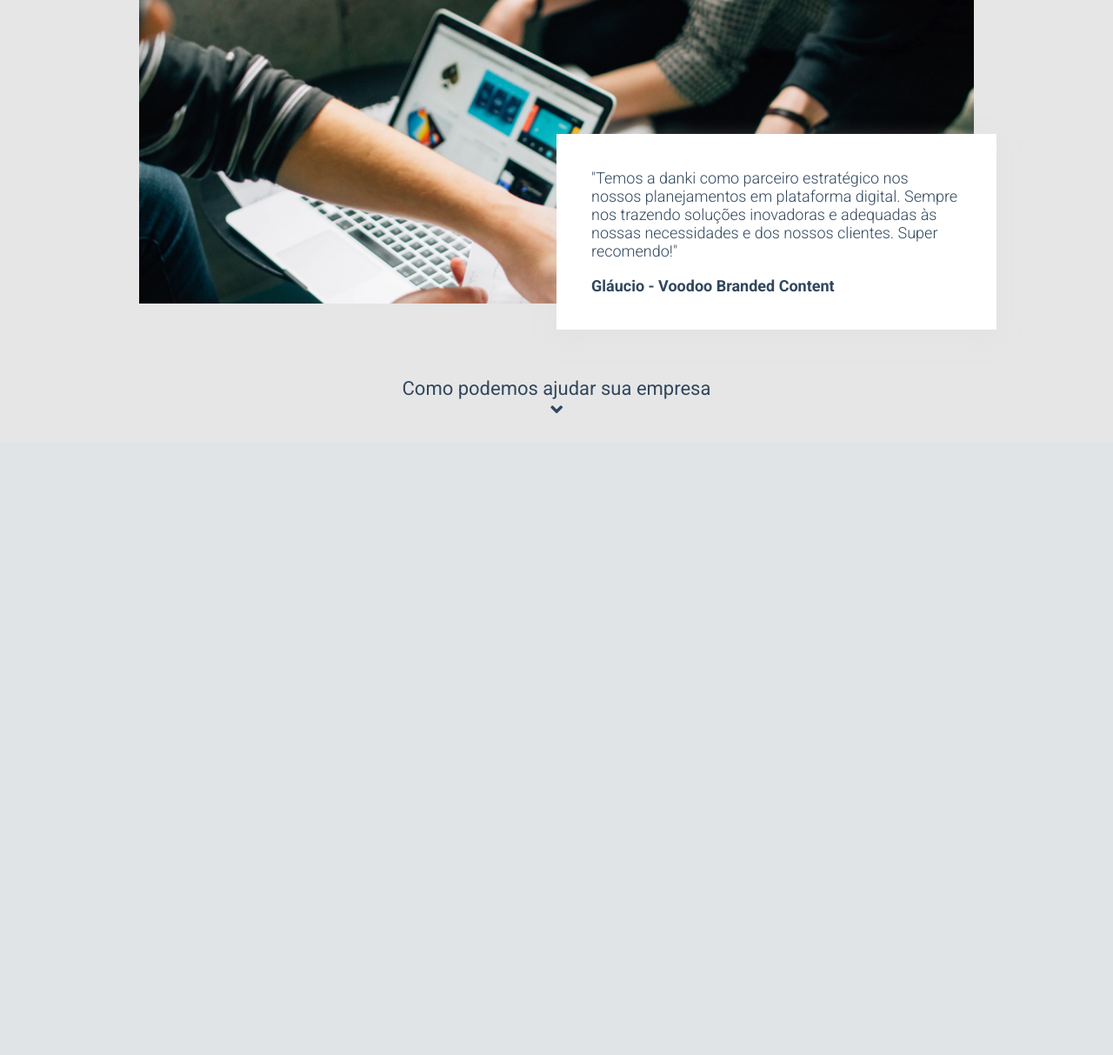
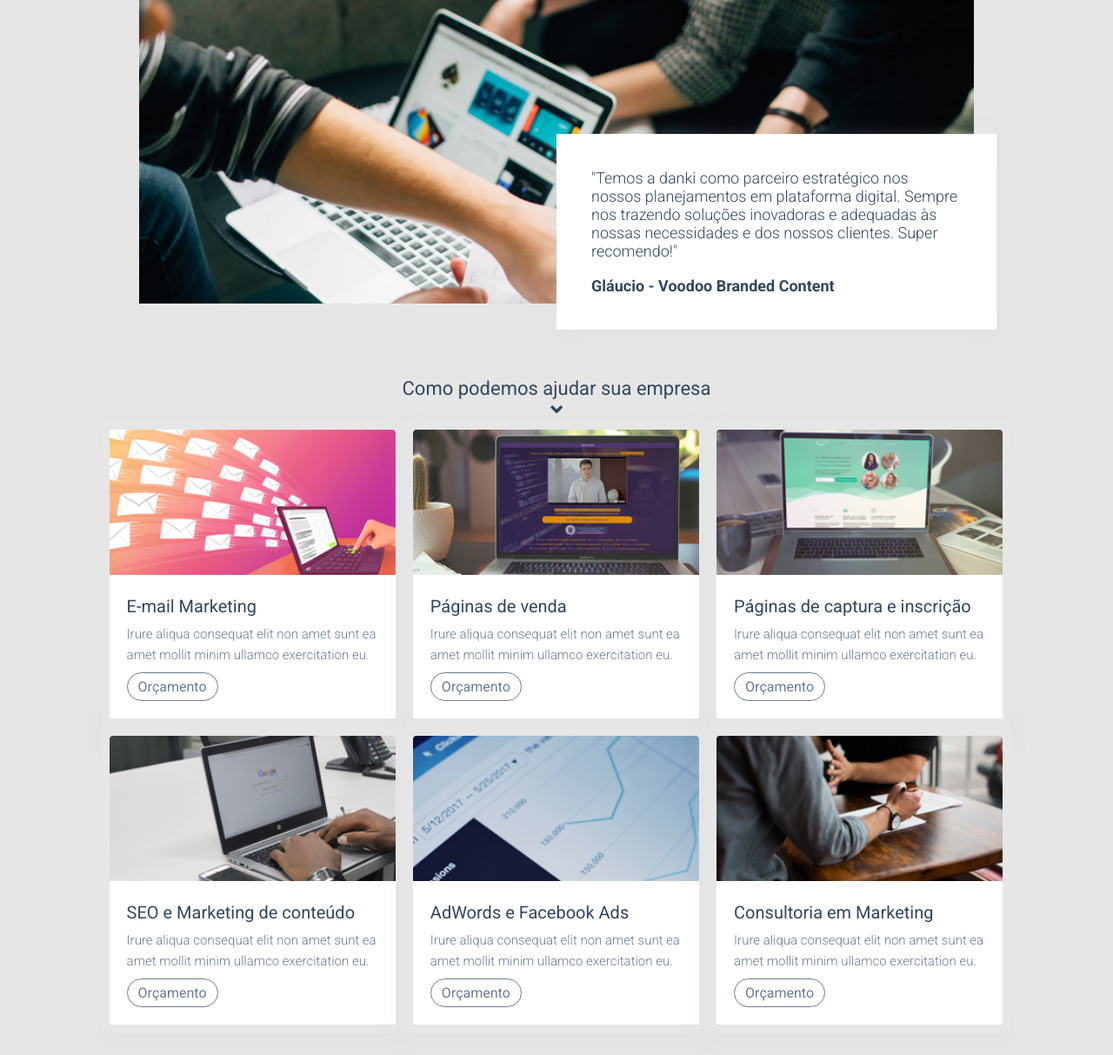
Before and after one commit to Kausinho/projeto_10, a PHP site: page / in a window 1280 px wide. Shown: the part 1081-2294 px from the top of the page at 87% size. Before the commit the page ends 1557 px from the top, so only its background shows below. Run offline with PHP 8.4, Linux system fonts and the light colour scheme.

Commit message:
Update index.php

```diff
--- a/index.php
+++ b/index.php
@@ -81,6 +81,61 @@
             <div class="title-servicos">
                 <h3>Como podemos ajudar sua empresa<br /><i class="fa fa-angle-down"></i></h3>
             </div><!--title-servicos-->
+            <div class="flex-servicos">
+                <div class="box-servico">
+                    <img src="images/img3.jpg" />
+                    <div class="box-servico-wraper">
+                        <h2>E-mail Marketing</h2>
+                        <p>Irure aliqua consequat elit non amet sunt ea amet mollit minim ullamco exercitation eu.</p>
+                        <a href="#">Orçamento</a>
+                    </div><!--box-servico-wraper-->
+                </div><!--box-servico-->
+
+                <div class="box-servico">
+                    <img src="images/img1.jpg" />
+                    <div class="box-servico-wraper">
+                        <h2>Páginas de venda</h2>
+                        <p>Irure aliqua consequat elit non amet sunt ea amet mollit minim ullamco exercitation eu.</p>
+                        <a href="#">Orçamento</a>
+                    </div><!--box-servico-wraper-->
+                </div><!--box-servico-->
+
+                <div class="box-servico">
+                    <img src="images/img2.jpg" />
+                    <div class="box-servico-wraper">
+                        <h2>Páginas de captura e inscrição</h2>
+                        <p>Irure aliqua consequat elit non amet sunt ea amet mollit minim ullamco exercitation eu.</p>
+                        <a href="#">Orçamento</a>
+                    </div><!--box-servico-wraper-->
+                </div><!--box-servico-->
+
+                <div class="box-servico">
+                    <img src="images/img4.jpg" />
+                    <div class="box-servico-wraper">
+                        <h2>SEO e Marketing de conteúdo</h2>
+                        <p>Irure aliqua consequat elit non amet sunt ea amet mollit minim ullamco exercitation eu.</p>
+                        <a href="#">Orçamento</a>
+                    </div><!--box-servico-wraper-->
+                </div><!--box-servico-->
+
+                <div class="box-servico">
+                    <img src="images/img5.jpg" />
+                    <div class="box-servico-wraper">
+                        <h2>AdWords e Facebook Ads</h2>
+                        <p>Irure aliqua consequat elit non amet sunt ea amet mollit minim ullamco exercitation eu.</p>
+                        <a href="#">Orçamento</a>
+                    </div><!--box-servico-wraper-->
+                </div><!--box-servico-->
+
+                <div class="box-servico">
+                    <img src="images/img6.jpg" />
+                    <div class="box-servico-wraper">
+                        <h2>Consultoria em Marketing</h2>
+                        <p>Irure aliqua consequat elit non amet sunt ea amet mollit minim ullamco exercitation eu.</p>
+                        <a href="#">Orçamento</a>
+                    </div><!--box-servico-wraper-->
+                </div><!--box-servico-->
+            </div|><!--flex-servicos-->
         </div><!--container-->
     </section><!--servicos-->
 
```
